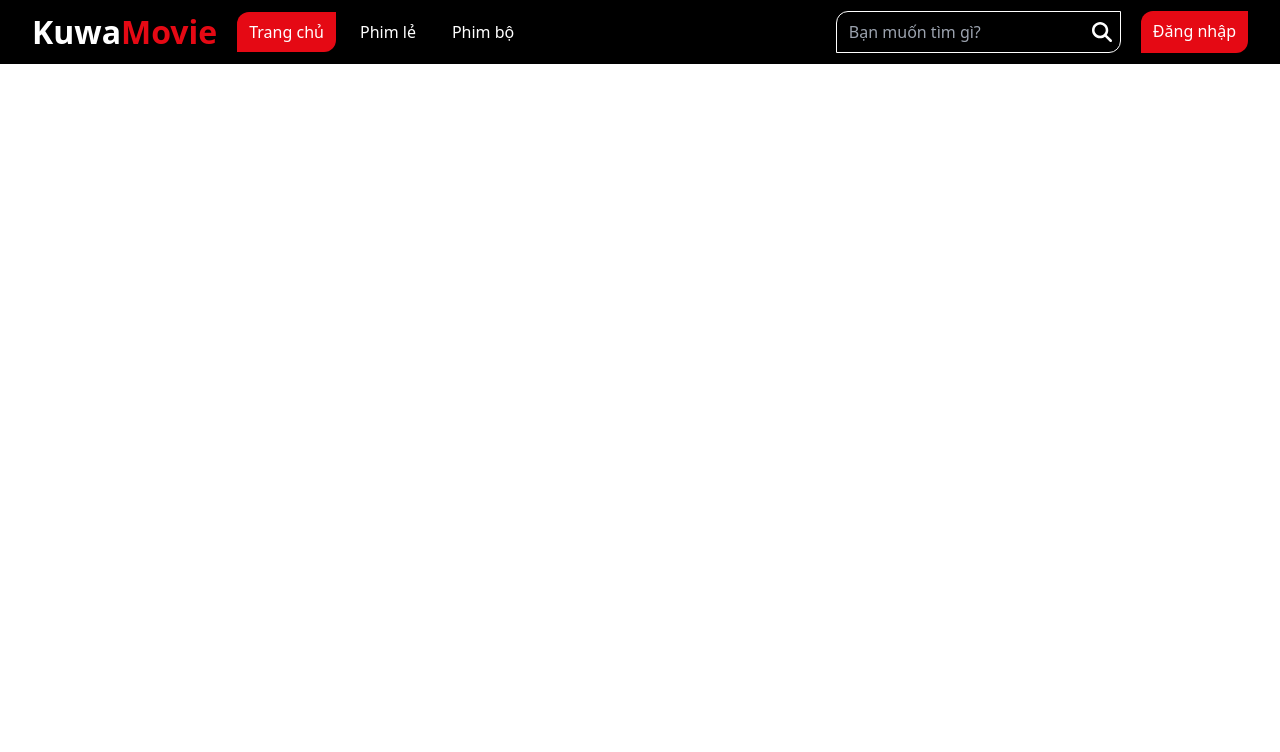
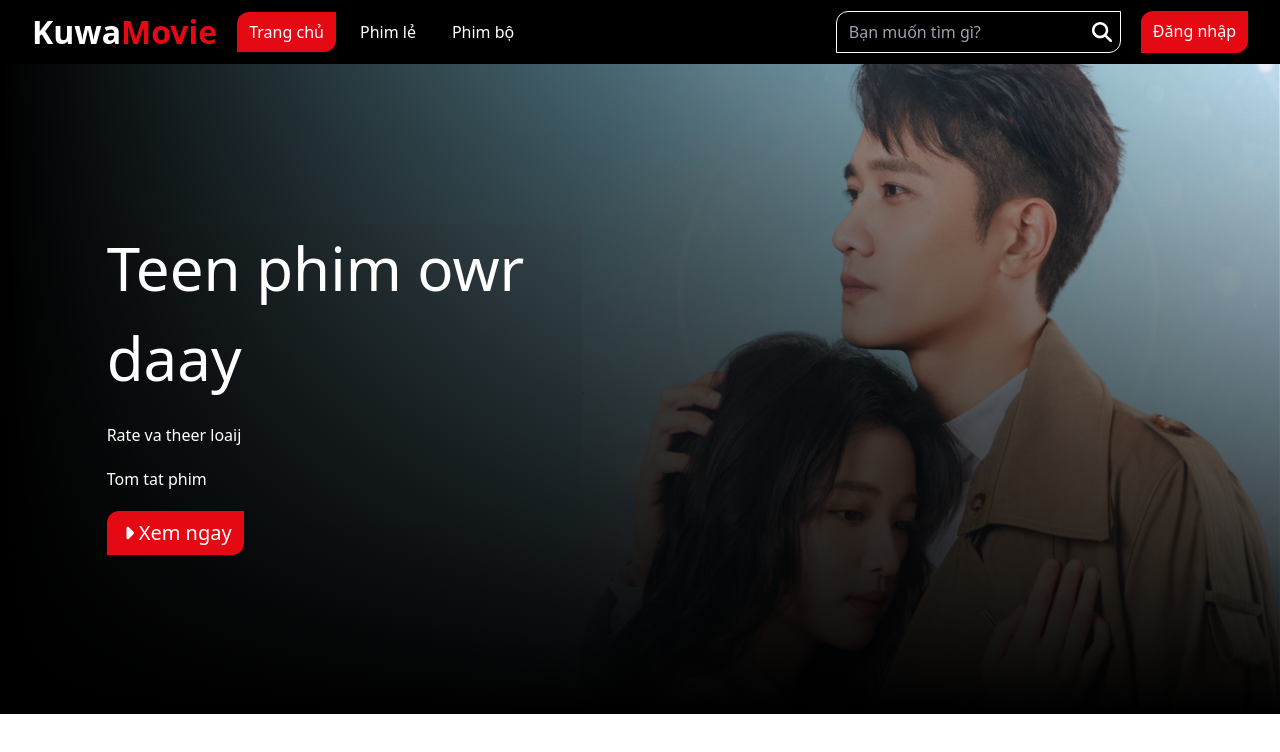
Before and after one commit to Kuwado/KuwaMovie, a React (Vite) app: page / in a window 1280 px wide. Shown: the top 752 px of the page. Built offline with nearby package versions, Linux system fonts and the light colour scheme.

Commit message:
banner component

```diff
--- a/src/App.jsx
+++ b/src/App.jsx
@@ -7,9 +7,12 @@ import Banner from './components/Banner'
 function App() {
   return (
     <>
-      <div>
+      <div className='box-border m-0 bg-bgDark'>
         <Header />
-        <Banner />
+        <section className='pt-16 w-full'>
+          <Banner />
+
+        </section>
       </div>
     </>
   )
--- a/src/components/Banner.jsx
+++ b/src/components/Banner.jsx
@@ -1,8 +1,23 @@
 import React from 'react'
+import { FaCaretRight } from "react-icons/fa6";
 
 const Banner = () => {
   return (
-    <div>Banner</div>
+    <div className='bg-banner1 bg-center bg-no-repeat bg-cover w-full h-[650px] relative'>
+        <div className='w-full h-full absolute top-0 left-0 bg-bgGradient' />
+        <div className='w-10/12 h-full mx-auto top-0 z-2 relative flex'>
+            <div className='flex-1 flex flex-col justify-center text-textDark gap-5'>
+                <h2 className='text-[60px]'>Teen phim owr daay</h2>
+                <div>Rate va theer loaij</div>
+                <div>Tom tat phim</div>
+                <a href="#" className='inline-flex items-center justify-center small-btn main-btn w-fit text-xl'>
+                    <div><FaCaretRight /> </div>
+                    <p>Xem ngay</p>
+                </a>
+            </div>
+            <div className='flex-1'></div>
+        </div>
+    </div>
   )
 }
 
--- a/src/components/Header.jsx
+++ b/src/components/Header.jsx
@@ -2,7 +2,7 @@ import { FaMagnifyingGlass } from "react-icons/fa6"
 
 const Header = () => {
     return (
-        <div className="bg-mainDark flex items-center justify-between fixed w-full h-16 px-8">
+        <div className="bg-mainDark flex items-center justify-between fixed w-full h-16 px-8 z-20">
             <div className="flex items-center space-x-5">
                 <h1 className="text-[32px] text-extra font-bold"><span className="text-textDark">Kuwa</span>Movie</h1>
                 <div className="text-mainLight text-base flex space-x-3">
--- a/tailwind.config.js
+++ b/tailwind.config.js
@@ -7,16 +7,22 @@ export default {
   theme: {
     extend: {
       colors: {
-        mainLight: '#ffffff',
-        mainDark: '#000000',
-        extra: '#e50914',
-        bgLight: '#',
-        bgDark: '#181818',
-        textLight: '#000000',
-        textDark: '#ffffff',
-        hvBgDark: 'rgba(255, 255, 255, 0.15);',
-        hvBgLight: 'rgba(0, 0, 0, 0.15);',
+        'mainLight': '#ffffff',
+        'mainDark': '#000000',
+        'extra': '#e50914',
+        'bgLight': '#',
+        'bgDark': '#181818',
+        'textLight': '#000000',
+        'textDark': '#ffffff',
+        'hvBgDark': 'rgba(255, 255, 255, 0.15);',
+        'hvBgLight': 'rgba(0, 0, 0, 0.15);',
       },
+
+      backgroundImage: {
+        'banner1': 'url(/images/banner/banner1.png)',
+
+        'bgGradient': 'linear-gradient(to right, black, rgba(0, 0, 0, 0)), linear-gradient(to top, black, rgba(0, 0, 0, 0))',
+      }
     },
   },
   plugins: [],
```
Also changed, not shown: public/images/banner/banner1.png (added).
